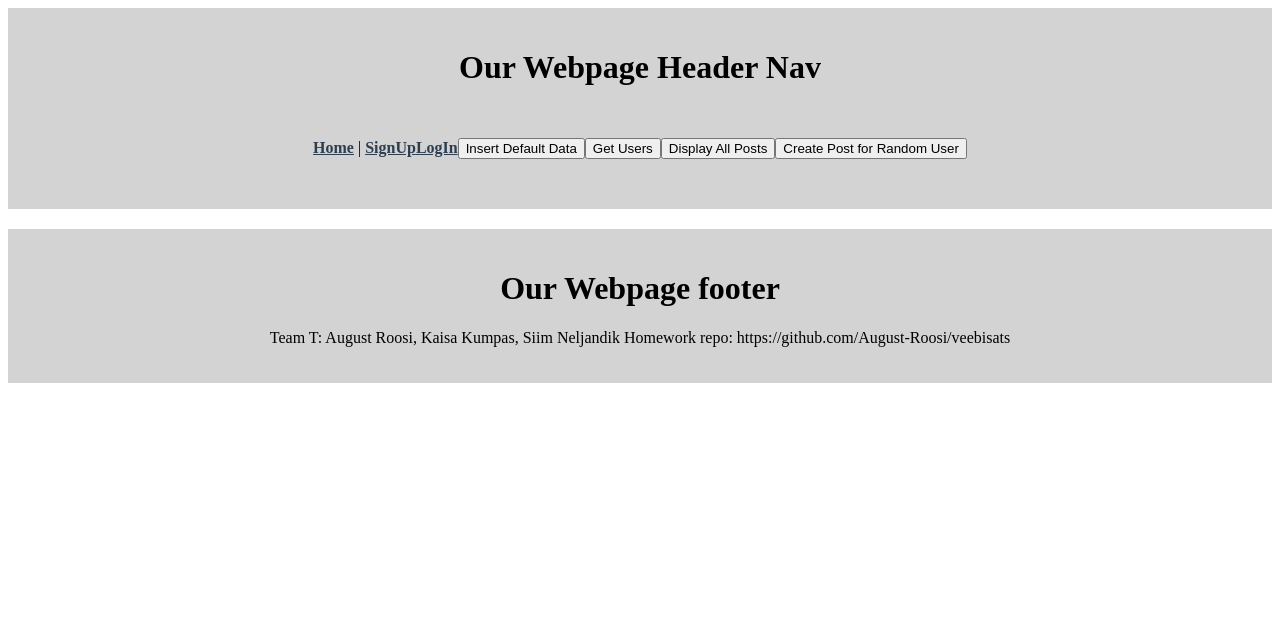
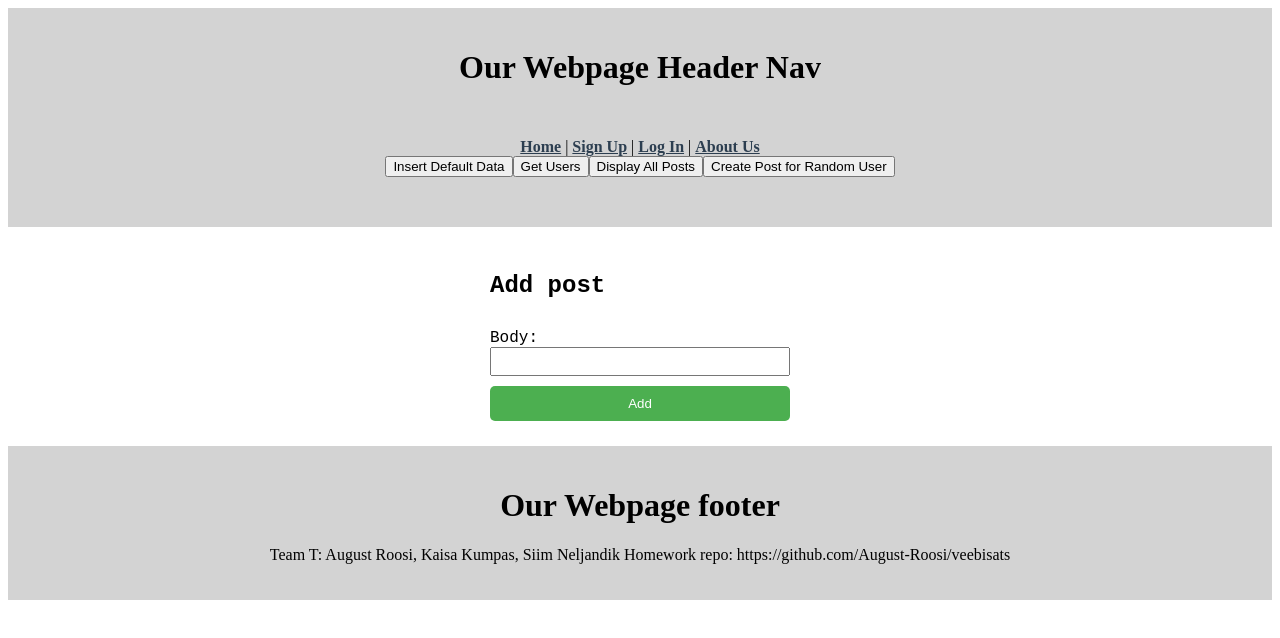
Before and after one commit to August-Roosi/veebisats, a Vue app in the folder vueveebisats/: page /addpost in a window 1280 px wide. Shown: the top 638 px of the page. Built offline with nearby package versions, Linux system fonts and the light colour scheme.

Commit message:
Initial home updates Added DeleteALLPosts

```diff
--- a/vueveebisats/package.json
+++ b/vueveebisats/package.json
@@ -8,9 +8,12 @@
     "lint": "vue-cli-service lint"
   },
   "dependencies": {
+    "axios": "^1.6.2",
     "babel": "^6.23.0",
     "core-js": "^3.8.3",
+    "cors": "^2.8.5",
     "password-validator": "^5.3.0",
+    "pg": "^8.11.3",
     "vue": "^3.2.13",
     "vue-router": "^4.0.3",
     "vuex": "^4.0.0"
--- a/vueveebisats/src/App.vue
+++ b/vueveebisats/src/App.vue
@@ -3,8 +3,10 @@
     <h1>Our Webpage Header Nav</h1>
     <nav>
       <router-link to="/">Home</router-link> |
-      <router-link to="/signUp">SignUp</router-link>
-      <router-link to="/login">LogIn</router-link>
+      <router-link to="/signUp">Sign Up</router-link> |
+      <router-link to="/login">Log In</router-link> |
+      <router-link to="/about">About Us</router-link>
+      <br>
       <button @click="insertDefaultData">Insert Default Data</button>
       <button @click="getAndDisplayUsers">Get Users</button>
       <button @click="getAllPosts">Display All Posts</button>
--- a/vueveebisats/src/components/PostComponent.vue
+++ b/vueveebisats/src/components/PostComponent.vue
@@ -1,6 +1,13 @@
 <template>
   <div id="mainPage">
-    <div class="posts" v-for="post in postList" :key="post.id">
+    <router-link to="/login">Log Out</router-link>
+    <br>
+    <router-link to="/addpost">Add Post</router-link>
+    <br>
+     <button @click="delAllPosts">Delete All Posts</button>
+    <br>
+
+    <div class="posts" v-for="post in posts" :key="post.postid">
       <div class="postHeader">
         <div class="postLogoImage" v-if="post.userimage">
           <a>
@@ -27,18 +34,76 @@
 export default {
   name: "PostComponent",
   data() {
-    return {};
+    return {
+      users: [],
+      posts: [],};
   },
-  computed: {
+  computed:
+
+  {
     postList() {
       return this.$store.state.postList;
     },
   },
   methods: {
+    async getAllPosts() {
+      try {
+        const posts = await this.getData("http://localhost:8000/api/posts");
+        this.posts = posts;
+      } catch (error) {
+        console.error(error);
+      }
+    },
     Increaselikes(postId) {
       this.$store.dispatch("IncreaseLikesAct", postId);
     },
+    async delAllPosts() {
+      try {
+        await this.delData("http://localhost:8000/api/posts");
+      } catch (error) {
+        console.error(error);
+      }
+    },
+
+  async getData(url) {
+      try {
+        const response = await fetch(url, {
+          method: "GET",
+          headers: {},
+        });
+        if (response.ok) {
+          const result = await response.json();
+          console.log(result.message);
+          return result;
+        } else {
+          console.error(`Failed to fetch data`);
+        }
+      } catch (error) {
+        console.error(error);
+      }
+    },
+    async delData(url, data) {
+      try {
+        const response = await fetch(url, {
+          method: "DELETE",
+          headers: {
+            "Content-Type": "application/json",
+          },
+          body: JSON.stringify(data),
+        });
+
+        if (response.ok) {
+          const result = await response.json();
+          console.log(result.message);
+        }
+      } catch (error) {
+        console.error(error);
+      }
+    },
   },
+  beforeMount() {
+    this.getAllPosts()
+},
 };
 </script>
 
--- a/vueveebisats/src/router/index.js
+++ b/vueveebisats/src/router/index.js
@@ -1,6 +1,8 @@
 import { createRouter, createWebHistory } from 'vue-router'
 import HomeView from '../views/HomeView.vue'
 import SignUpView from '../views/SignUpView.vue'
+import AboutView from '../views/AboutView.vue'
+import AddPostView from '../views/AddPostView.vue'
 import LogInView from "@/views/LogInView.vue";
 
 const routes = [
@@ -18,6 +20,16 @@ const routes = [
     path: '/login',
     name: 'login',
     component: LogInView
+  },
+  {
+    path: '/about',
+    name: 'about',
+    component: AboutView
+  },
+  {
+    path: '/addpost',
+    name: 'addposst',
+    component: AddPostView
   }
 ]
 
--- /dev/null
+++ b/vueveebisats/src/views/AboutView.vue
@@ -0,0 +1,5 @@
+<template>
+  <div class="about">
+    <h1>This is an about page</h1>
+  </div>
+</template>
--- /dev/null
+++ b/vueveebisats/src/views/AddPostView.vue
@@ -0,0 +1,69 @@
+<!-- AddPostViewComponents.vue -->
+<template>
+    <div id="addPostPage">
+      <form @submit.prevent="submitForm">
+        <h2>Add post</h2>
+        <label for="Body">Body:</label>
+        <input type="text" id="Body" v-model="body" required />
+
+        <button type="submit">Add</button>
+      </form>
+    </div>
+  </template>
+
+  <script>
+
+  export default {
+    data() {
+      return {
+        username: "",
+        email: "",
+        password: "",
+        passwordValidationMessage: "",
+      };
+    },
+    methods: {
+
+    },
+  };
+  </script>
+
+  <style scoped>
+  #addPostPage {
+  font-family: 'Courier Prime', monospace;
+  margin: 25px;
+}
+
+form {
+  display: flex;
+  flex-direction: column;
+  width: 300px;
+  margin: auto;
+}
+
+label {
+  margin-top: 10px;
+}
+
+input {
+  margin-bottom: 10px;
+  padding: 5px;
+}
+
+.validation-message {
+  color: red;
+}
+
+button {
+  background-color: #4caf50;
+  color: white;
+  padding: 10px;
+  border: none;
+  border-radius: 5px;
+  cursor: pointer;
+}
+
+button:hover {
+  background-color: #45a049;
+}
+  </style>
--- a/vueveebisats/src/views/LogInView.vue
+++ b/vueveebisats/src/views/LogInView.vue
@@ -7,7 +7,7 @@
 </template>
 
 <script>
-import LoginComponent from "@/components/LoginComponent.vue";
+import LoginComponent from "@/components/LogInComponents.vue";
 
 export default {
   components: {
```
Also changed, not shown: 2 other files (tests, documents, lock files or other folders).
